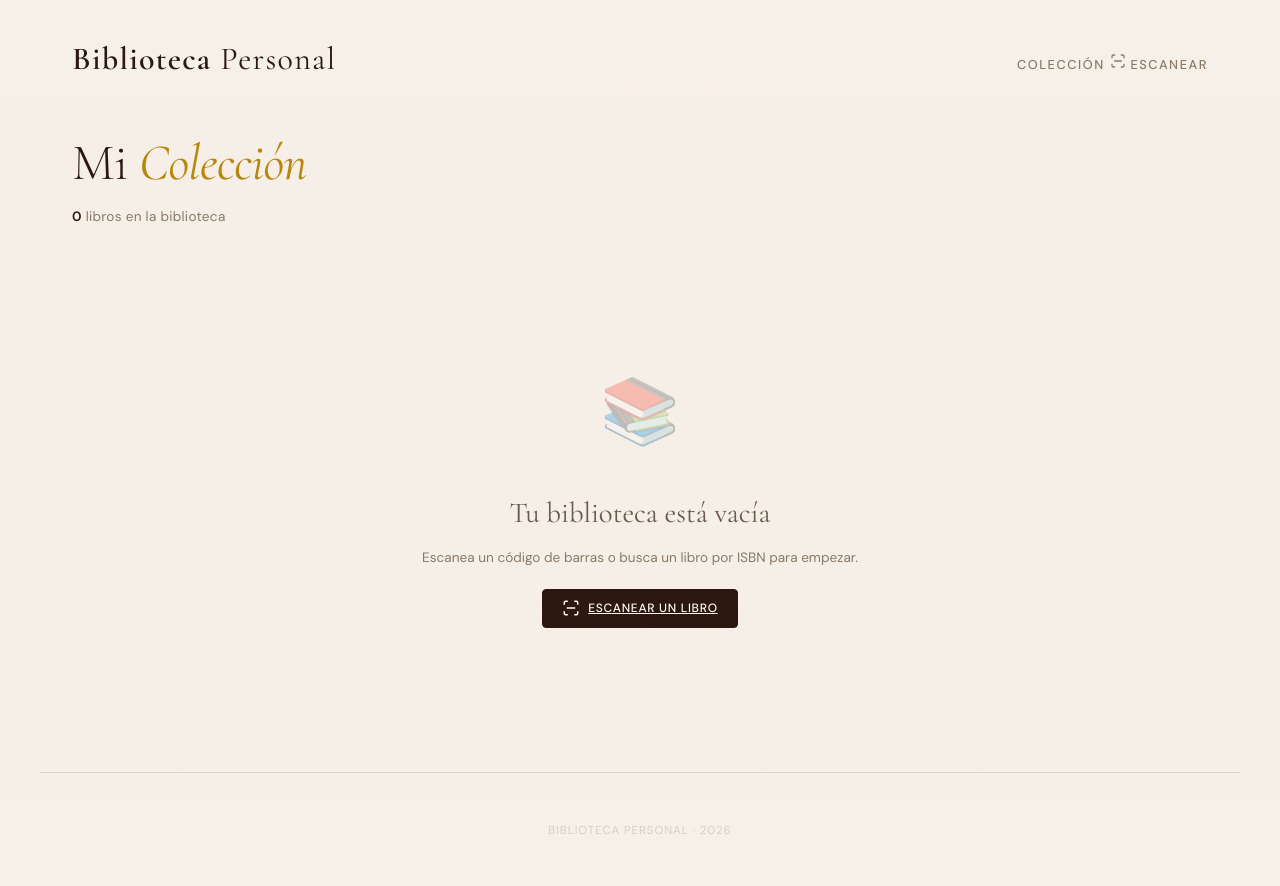
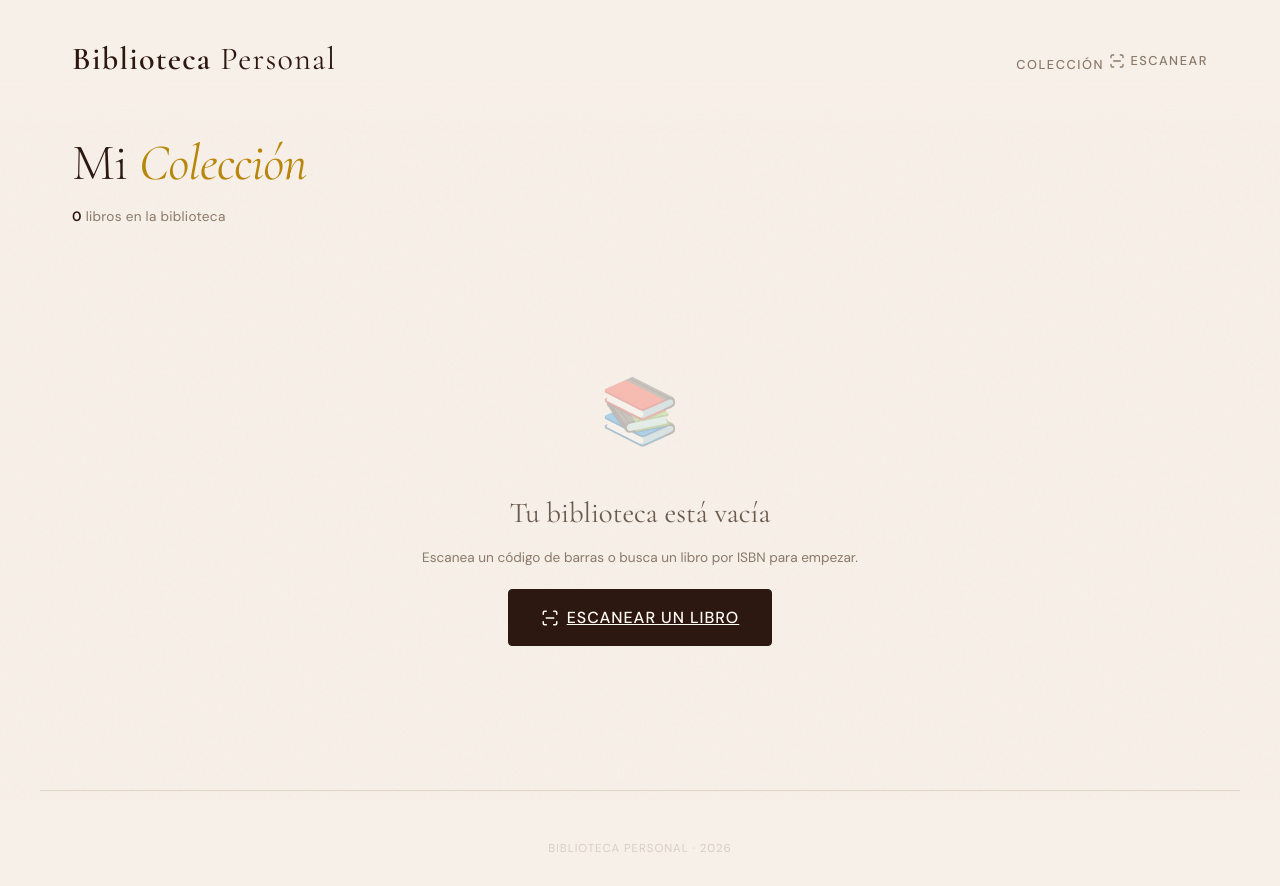
Before and after one commit to afontanr/personal-library, a FastAPI app: page / in a window 1280 px wide. Shown: the top 886 px of the page. Before the commit the page ends 834 px from the top, so only its background shows below. Run offline with FastAPI, Linux system fonts and the light colour scheme; data that the repository does not hold is empty.

Commit message:
style: add scan nav link and large button CSS

```diff
--- a/src/personal_library/presentation/web/static/css/styles.css
+++ b/src/personal_library/presentation/web/static/css/styles.css
@@ -124,6 +124,12 @@ body::before {
 
 .header-nav a:hover::after {
   width: 100%;
+}
+
+.header-nav__scan {
+  display: inline-flex;
+  align-items: center;
+  gap: 0.35rem;
 }
 
 /* ─────────────── MAIN CONTENT ─────────────── */
@@ -787,6 +793,11 @@ body::before {
   color: var(--gold);
 }
 
+.btn--lg {
+  padding: 0.875rem 2rem;
+  font-size: 1rem;
+}
+
 .btn--primary {
   background: var(--walnut);
   color: var(--cream);
```
